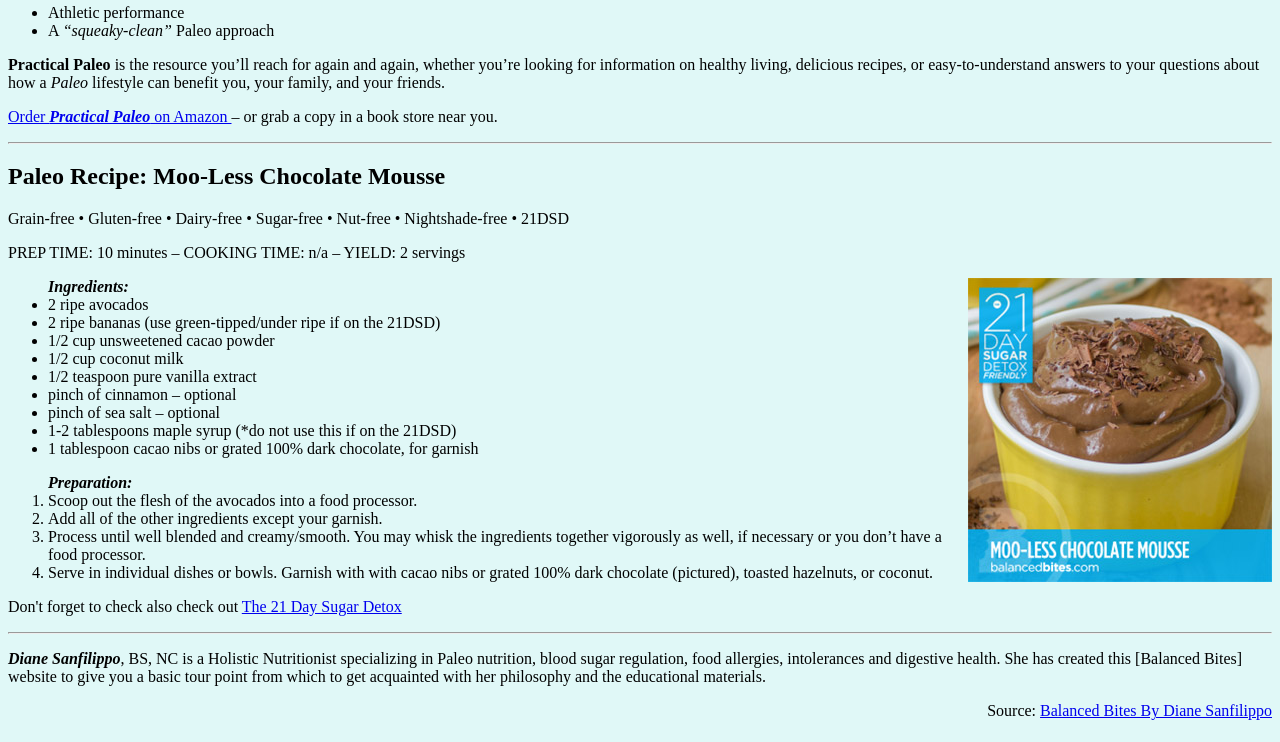
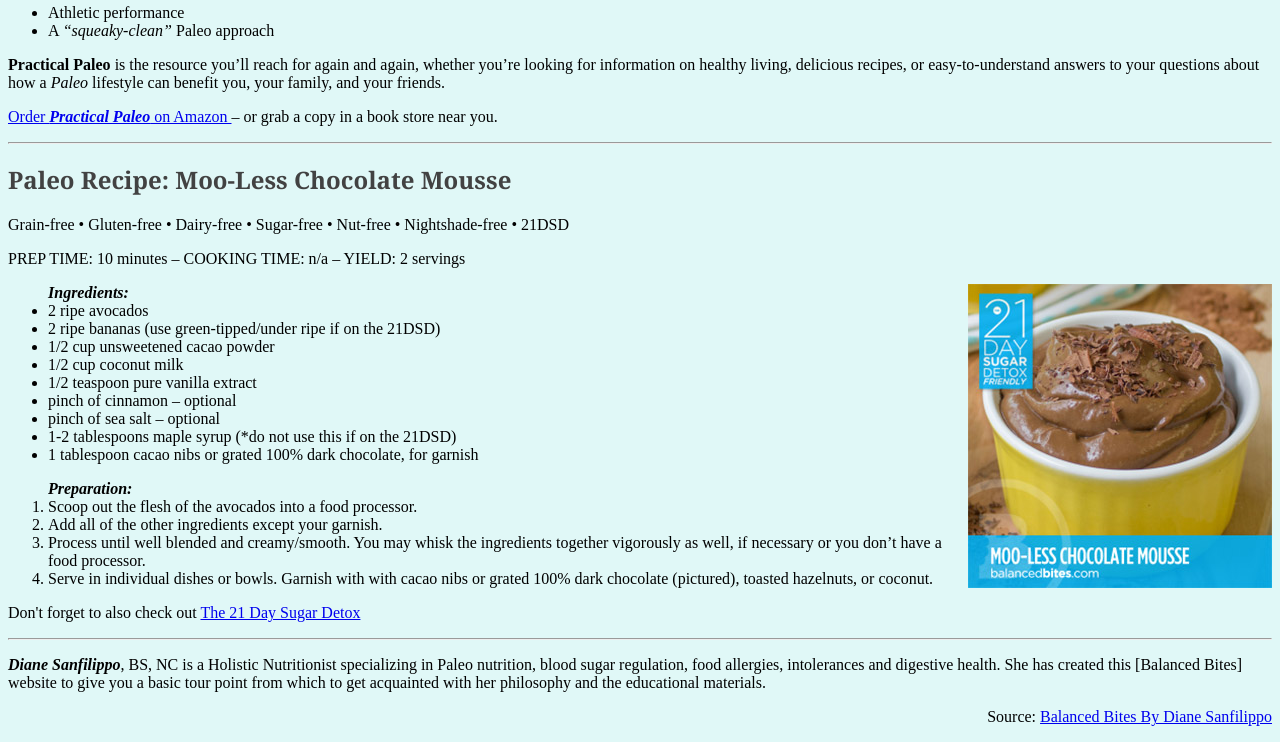
Before and after one commit to gennabeatty/activity-html, a plain HTML site: page index.html in a window 1280 px wide. Shown: the part 645-1387 px from the top of the page. Drawn offline with Linux system fonts and the light colour scheme.

Commit message:
fixed mistakes noticed later on in evening. GB

```diff
--- a/index.html
+++ b/index.html
@@ -45,7 +45,8 @@
 
     <hr>
 
-        <h2> Paleo Recipe: Moo-Less Chocolate Mousse </h2>
+         <h2><font size="5" face="Georgia,Garamond" color="#424242"> Paleo Recipe: Moo-Less Chocolate Mousse</font></h2>
+
         <p>Grain-free • Gluten-free • Dairy-free • Sugar-free • Nut-free • Nightshade-free • 21DSD </p>
 
         <p>PREP TIME: 10 minutes – COOKING TIME: n/a – YIELD: 2 servings</p>
@@ -71,7 +72,7 @@
         <li>Serve in individual dishes or bowls. Garnish with with cacao nibs or grated 100% dark chocolate (pictured), toasted hazelnuts, or coconut.</li>
     </ol>
 
-        <p>Don't forget to check also check out <a href="http://balancedbites.com/sugar-detox">The 21 Day Sugar Detox</a></p>
+        <p>Don't forget to also check out <a href="http://balancedbites.com/sugar-detox">The 21 Day Sugar Detox</a></p>
 
         <hr>
 
```
